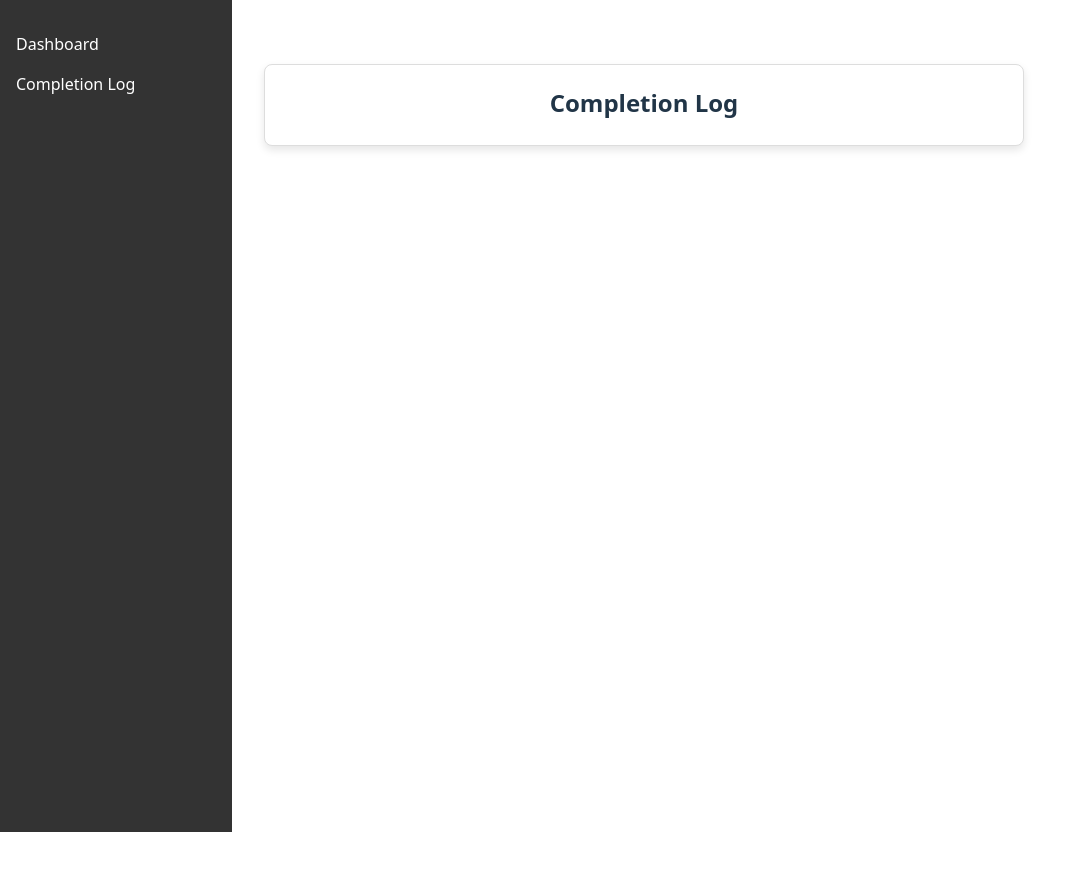
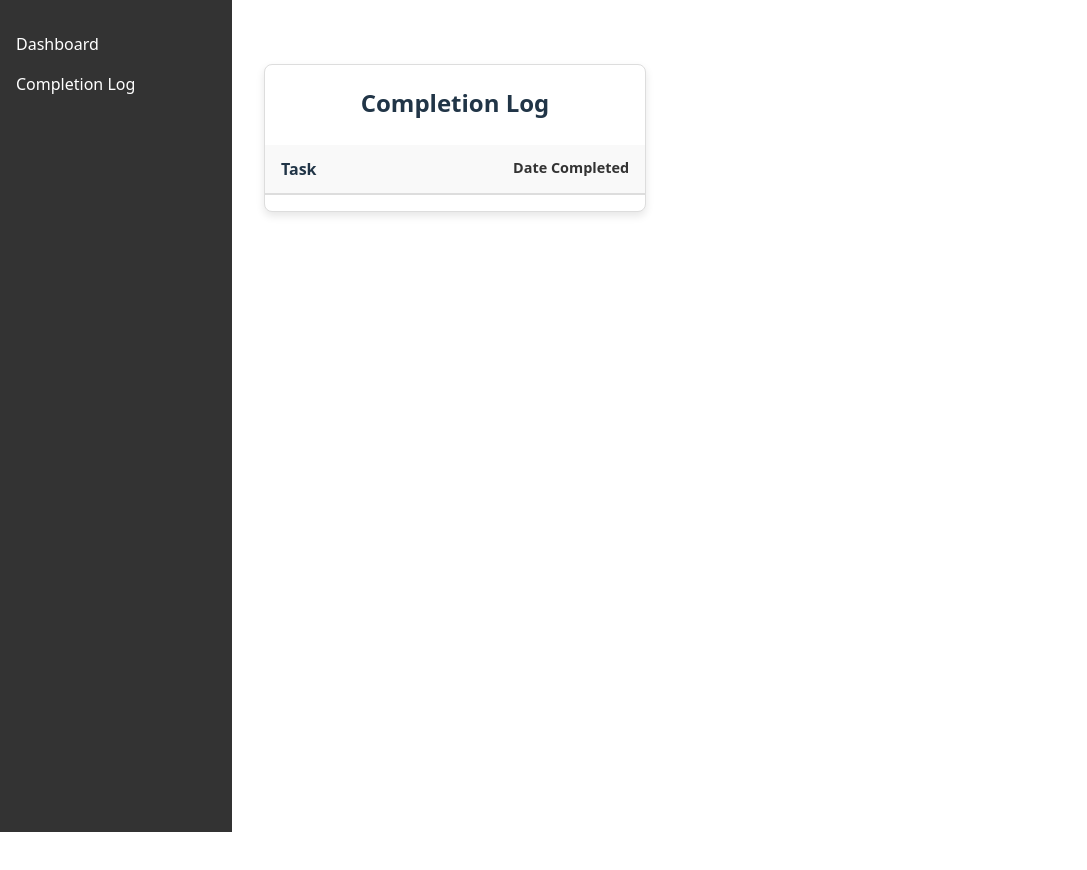
Before and after one commit to MXC1/operational-dashboard-app, a React (Vite) app: page /completion-log in a window 1280 px wide. Shown: the top 870 px of the page, without its empty margins (0-1087 px from the left). Built offline with nearby package versions, Linux system fonts and the light colour scheme.

Commit message:
Update styling

```diff
--- a/src/App.css
+++ b/src/App.css
@@ -3,6 +3,8 @@
   margin: 0;
   padding: 0;
   display: flex;
+  align-items: flex-start;
+  height: 100vh;
 }
 
 .app-container {
--- a/src/pages/CompletionLogPage.css
+++ b/src/pages/CompletionLogPage.css
@@ -1,20 +1,38 @@
 .completion-log-page {
   display: flex;
-  justify-content: center;
-  align-items: flex-start; /* Align to the top */
+  justify-content: flex-start; /* Align to the left */
+  align-items: flex-start;
   height: 100vh;
   padding: 2rem;
   width: 100%;
 }
 
 .completion-log {
-  width: 100%;
+  width: 50%;
   max-height: 90%;
   overflow-y: auto;
   background-color: white;
   border: 1px solid #ddd;
   border-radius: 8px;
   box-shadow: 0 4px 8px rgba(0, 0, 0, 0.1);
+}
+
+.completion-log-header {
+  display: flex;
+  justify-content: space-between;
+  padding: 0.75rem 1rem;
+  font-weight: bold;
+  border-bottom: 2px solid #ddd;
+  background-color: #f9f9f9;
+}
+
+.task-title-header {
+  font-size: 1rem;
+}
+
+.task-date-header {
+  font-size: 0.9rem;
+  color: #333;
 }
 
 .completion-log h2 {
--- a/src/pages/CompletionLogPage.tsx
+++ b/src/pages/CompletionLogPage.tsx
@@ -12,6 +12,10 @@ const CompletionLogPage: React.FC<CompletionLogPageProps> = ({ completedTasks })
     <div className="completion-log-page">
       <div className="completion-log">
         <h2>Completion Log</h2>
+        <div className="completion-log-header">
+          <span className="task-title-header">Task</span>
+          <span className="task-date-header">Date Completed</span>
+        </div>
         <ul>
           {completedTasks.map((task) => (
             <li key={task.id}>
```
